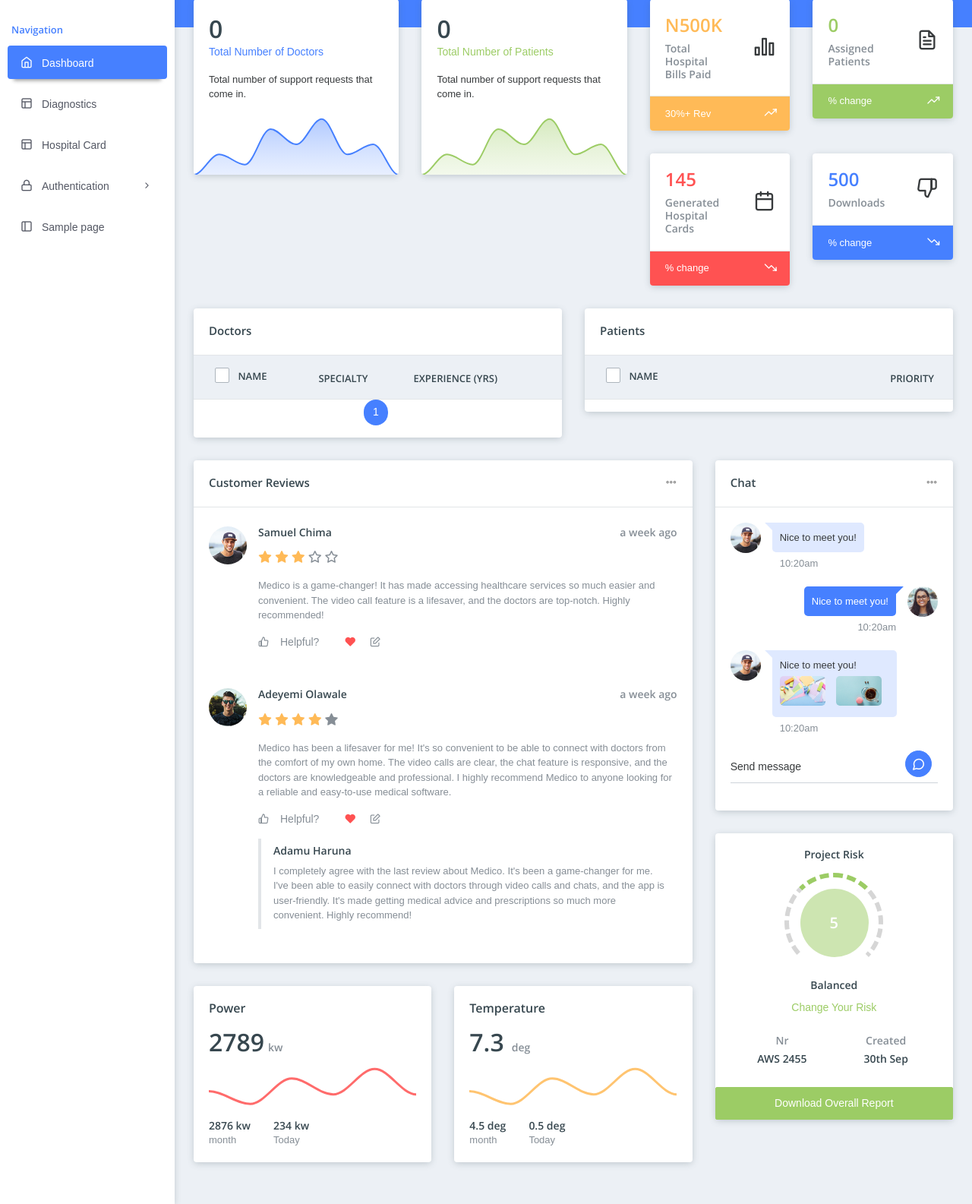
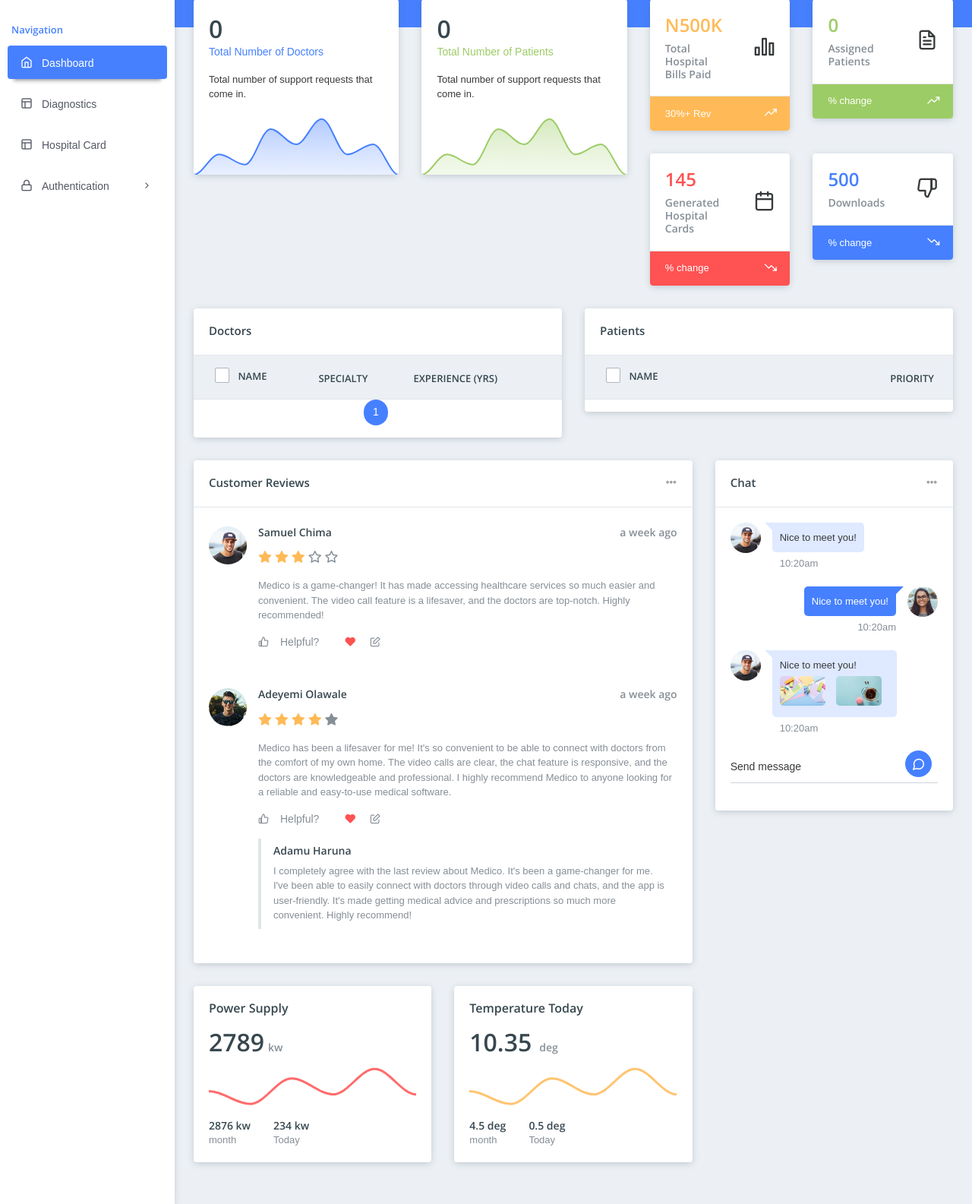
Before and after one commit to AlphaCodz/Panel, a Django app: page /app/ in a window 1280 px wide. Shown: the part 154-1739 px from the top of the page at 76% size. Run offline with Django 4.2, Linux system fonts and the light colour scheme; data that the repository does not hold is empty; some libraries are stand-ins or nearby versions; some web fonts are replaced.

Commit message:
Complete

```diff
--- a/Medadmin/app/templates/base/header.html
+++ b/Medadmin/app/templates/base/header.html
@@ -62,7 +62,6 @@
                                 <li><a href="{% url 'app:signin' %}" target="_blank">Sign in</a></li>
                             </ul>
                         </li>
-                        <li class="nav-item"><a href="sample-page.html" class="nav-link "><span class="pcoded-micon"><i class="feather icon-sidebar"></i></span><span class="pcoded-mtext">Sample page</span></a></li>
 
                     </ul>
                 </div>
@@ -128,13 +127,13 @@
                                         </li>
                                         <li class="notification">
                                             <div class="media">
-                                                {% for doc in new_docs %}
+
                                                 <img class="img-radius" src="{% static 'dist/assets/images/user/avatar-2.jpg' %}" alt="Generic placeholder image">
                                                 <div class="media-body">
-                                                    <p><strong>{{doc.first_name}} {{doc.last_name}}</strong><span class="n-time text-muted"><i class="icon feather icon-clock m-r-10"></i>10 min</span></p>
-                                                    <p>Prchace New Theme and make payment</p>
+                                                    <p><strong>Admin</strong><span class="n-time text-muted"><i class="icon feather icon-clock m-r-10"></i>10 min</span></p>
+                                                    <p>Admin Just Logged in</p>
                                                 </div>
-                                                {% endfor %}
+
                                             </div>
                                         </li>
                                         <li class="notification">
@@ -156,9 +155,6 @@
                                             </div>
                                         </li>
                                     </ul>
-                                    <div class="noti-footer">
-                                        <a href="#!">show all</a>
-                                    </div>
                                 </div>
                             </div>
                             </li>
@@ -170,15 +166,13 @@
                                 <div class="dropdown-menu dropdown-menu-right profile-notification">
                                     <div class="pro-head">
                                         <img src="{% static 'dist/assets/images/user/avatar-1.jpg' %}" class="img-radius" alt="User-Profile-Image">
-                                        <span>John Doe</span>
-                                        <a href="auth-signin.html" class="dud-logout" title="Logout">
+                                        <span>Admin</span>
+                                        <a href="{% url 'app:signin' %}" class="dud-logout" title="Logout">
                                             <i class="feather icon-log-out"></i>
                                         </a>
                                     </div>
 									<ul class="pro-body">
-										<li><a href="user-profile.html" class="dropdown-item"><i class="feather icon-user"></i> Profile</a></li>
-										<li><a href="email_inbox.html" class="dropdown-item"><i class="feather icon-mail"></i> My Messages</a></li>
-										<li><a href="auth-signin.html" class="dropdown-item"><i class="feather icon-lock"></i> Lock Screen</a></li>
+										<li><a href="{% url 'app:signin' %}" class="dropdown-item"><i class="feather icon-lock"></i> Lock Screen</a></li>
 									</ul>
 								</div>
 							</div>
--- a/Medadmin/app/templates/basic_files/diag_form.html
+++ b/Medadmin/app/templates/basic_files/diag_form.html
@@ -20,7 +20,6 @@
                         </div>
                         <ul class="breadcrumb">
                             <li class="breadcrumb-item"><a href="{% url 'app:index' %}"><i class="feather icon-home"></i></a></li>
-                            <li class="breadcrumb-item"><a href="#!">Forms</a></li>
                             <li class="breadcrumb-item"><a href="#!">Diagnosis Form</a></li>
                         </ul>
                     </div>
--- a/Medadmin/app/templates/basic_files/index.html
+++ b/Medadmin/app/templates/basic_files/index.html
@@ -37,22 +37,6 @@
                                 <p class="mb-3 mt-3">Total number of support requests that come in.</p>
                             </div>
                             <div id="support-chart"></div>
-                            <!-- <div class="card-footer bg-primary text-white">
-                                <div class="row text-center">
-                                    <div class="col">
-                                        <h4 class="m-0 text-white">10</h4>
-                                        <span>Open</span>
-                                    </div>
-                                    <div class="col">
-                                        <h4 class="m-0 text-white">5</h4>
-                                        <span>Running</span>
-                                    </div>
-                                    <div class="col">
-                                        <h4 class="m-0 text-white">3</h4>
-                                        <span>Solved</span>
-                                    </div>
-                                </div>
-                            </div> -->
                         </div>
                     </div>
                     <div class="col-sm-6">
@@ -63,22 +47,7 @@
                                 <p class="mb-3 mt-3">Total number of support requests that come in.</p>
                             </div>
                             <div id="support-chart1"></div>
-                            <!-- <div class="card-footer bg-success text-white">
-                                <div class="row text-center">
-                                    <div class="col">
-                                        <h4 class="m-0 text-white">10</h4>
-                                        <span>Open</span>
-                                    </div>
-                                    <div class="col">
-                                        <h4 class="m-0 text-white">5</h4>
-                                        <span>Running</span>
-                                    </div>
-                                    <div class="col">
-                                        <h4 class="m-0 text-white">3</h4>
-                                        <span>Solved</span>
-                                    </div>
-                                </div>
-                            </div> -->
+
                         </div>
                     </div>
                 </div>
@@ -450,7 +419,7 @@
                     <div class="col-sm-6">
                         <div class="card">
                             <div class="card-body">
-                                <h5 class="mb-3">Power</h5>
+                                <h5 class="mb-3">Power Supply</h5>
                                 <h2>2789<span class="text-muted m-l-5 f-14">kw</span></h2>
                                 <div id="power-card-chart1"></div>
                                 <div class="row">
@@ -473,8 +442,8 @@
                     <div class="col-sm-6">
                         <div class="card">
                             <div class="card-body">
-                                <h5 class="mb-3">Temperature</h5>
-                                <h2>7.3<span class="text-muted m-l-10 f-14">deg</span></h2>
+                                <h5 class="mb-3">Temperature Today</h5>
+                                <h2>10.35<span class="text-muted m-l-10 f-14">deg</span></h2>
                                 <div id="power-card-chart3"></div>
                                 <div class="row">
                                     <div class="col col-auto">
@@ -561,7 +530,7 @@
                         </div>
                     </div>
                 </div>
-                <div class="card user-card2">
+                <!-- <div class="card user-card2">
                     <div class="card-body text-center">
                         <h6 class="m-b-15">Project Risk</h6>
                         <div class="risk-rate">
@@ -582,7 +551,7 @@
                     </div>
                     <button class="btn btn-success btn-block">Download Overall Report</button>
                 </div>
-            </div>
+            </div> -->
             <!-- Latest Customers end -->
         </div>
         <!-- [ Main Content ] end -->
--- a/Medadmin/app/views.py
+++ b/Medadmin/app/views.py
@@ -104,37 +104,22 @@ def signup(request):
         password = request.POST["password"]
         staff_number = request.POST["staff_no"]
 
-        # Check Password Length
-        if len(password) < 5:
-            messages.error(request, "The minimum length for a password is 5 characters")
+        admin_reg = "https://medico-production-fa1c.up.railway.app/api/reg/admin/"
+        data = {
+            "first_name": first_name,
+            "last_name": last_name,
+            "email": email,
+            "password":password,
+            "staff_number":staff_number
+        }
+
+        response = requests.post(admin_reg, data)
+        if response.status_code == 201:
+            messages.success(request, "Thank you for joining HealthOR")
+            return redirect("app:signin")
+        else:
+            messages.error(request, "Error")
             return redirect("app:signup")
-
-        # Check for Upper Case and Numbers
-        if not re.search(r"[A-Z]", password) or not re.search(r"\d", password):
-            messages.error(request, "The password must contain at least one capital letter and one number")
-            return redirect("app:signup")
-
-        # Check Staff Number
-        if not staff_number:
-            messages.error(request, "Please input your Staff Number")
-            return redirect("app:signup")
-
-        # Check if Email already exists
-        if PrimaryUser.objects.filter(email=email).exists():
-            messages.error(request, "Sorry! The email is already registered")
-            return redirect("app:signup")
-
-        # Check if Staff Number Exists
-        if PrimaryUser.objects.filter(staff_number=staff_number).exists():
-            messages.error(request, "Staff already exists")
-            return redirect("app:signup")
-
-        # Create new user
-        admin = PrimaryUser(first_name=first_name, last_name=last_name, email=email, staff_number=staff_number)
-        admin.set_password(password)
-        admin.save()
-        messages.success(request, "Registered successfully")
-        return redirect("app:signin")
 
     return render(request, "basic_files/auth-signup.html")
 
```
Also changed, not shown: Medadmin/app/templates/sections/hospital_card.html (+8 -4 lines).
